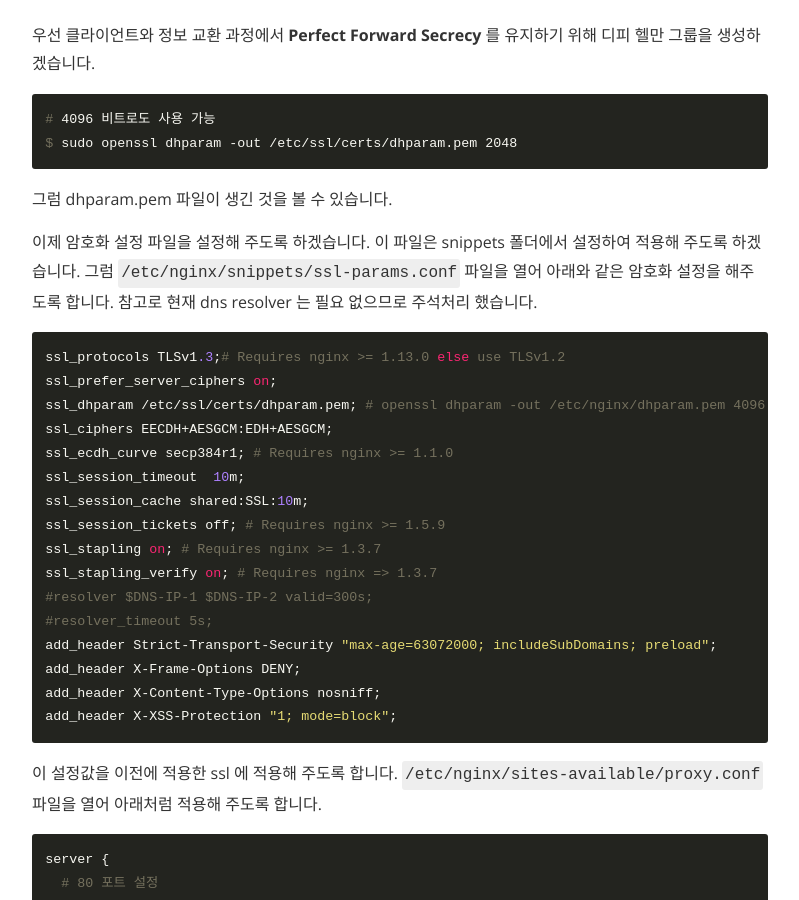
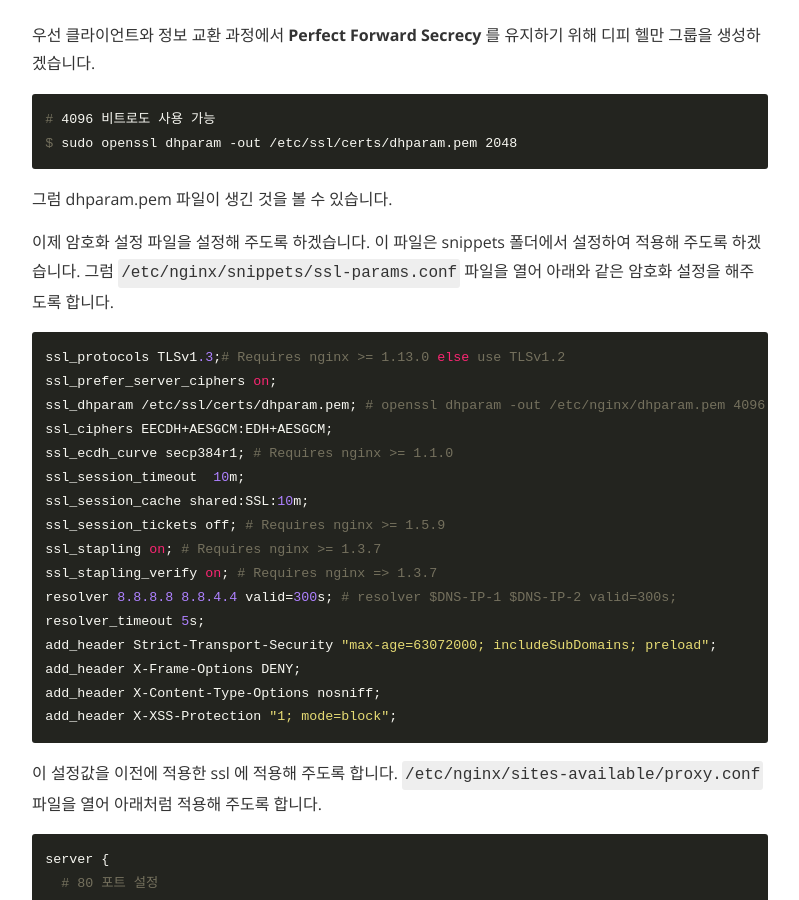
Before and after one commit to kscory/blog, a Jekyll site: the page built from _posts/2019-12-31-nginx-ssl.md, in a window 1280 px wide and 900 px high, scrolled down 5819 px. Shown: the whole window, without its empty margins (240-1039 px from the left). Built offline with Jekyll 4.4.1, drawn with Linux system fonts in a browser that asks for light colours; nearby versions of some CDN libraries; comment, search, counter and statistics services are not loaded.

Commit message:
resolver 추가

````diff
--- a/_posts/2019-12-31-nginx-ssl.md
+++ b/_posts/2019-12-31-nginx-ssl.md
@@ -170,7 +170,7 @@ $ sudo openssl dhparam -out /etc/ssl/certs/dhparam.pem 2048
 
 그럼 dhparam.pem 파일이 생긴 것을 볼 수 있습니다.
 
-이제 암호화 설정 파일을 설정해 주도록 하겠습니다. 이 파일은 snippets 폴더에서 설정하여 적용해 주도록 하겠습니다. 그럼 `/etc/nginx/snippets/ssl-params.conf` 파일을 열어 아래와 같은 암호화 설정을 해주도록 합니다. 참고로 현재 dns resolver 는 필요 없으므로 주석처리 했습니다.
+이제 암호화 설정 파일을 설정해 주도록 하겠습니다. 이 파일은 snippets 폴더에서 설정하여 적용해 주도록 하겠습니다. 그럼 `/etc/nginx/snippets/ssl-params.conf` 파일을 열어 아래와 같은 암호화 설정을 해주도록 합니다.
 
 ```bash
 ssl_protocols TLSv1.3;# Requires nginx >= 1.13.0 else use TLSv1.2
@@ -183,8 +183,8 @@ ssl_session_cache shared:SSL:10m;
 ssl_session_tickets off; # Requires nginx >= 1.5.9
 ssl_stapling on; # Requires nginx >= 1.3.7
 ssl_stapling_verify on; # Requires nginx => 1.3.7
-#resolver $DNS-IP-1 $DNS-IP-2 valid=300s;
-#resolver_timeout 5s;
+resolver 8.8.8.8 8.8.4.4 valid=300s; # resolver $DNS-IP-1 $DNS-IP-2 valid=300s;
+resolver_timeout 5s;
 add_header Strict-Transport-Security "max-age=63072000; includeSubDomains; preload";
 add_header X-Frame-Options DENY;
 add_header X-Content-Type-Options nosniff;
````
